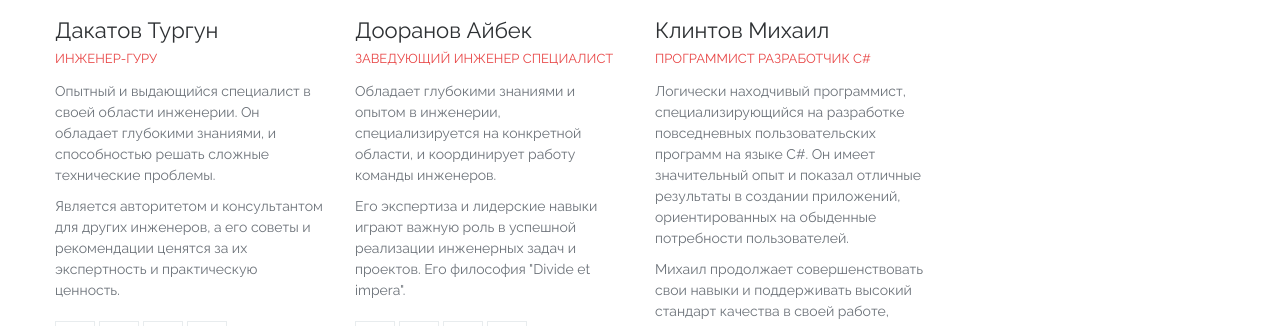
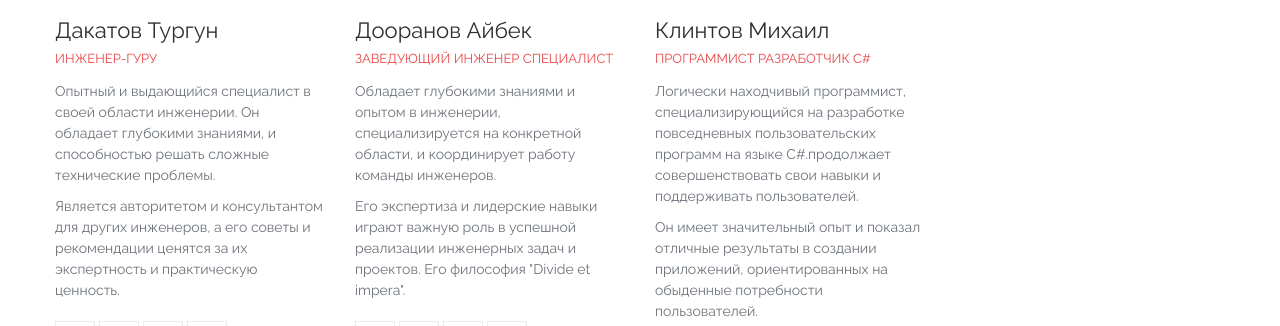
Before and after one commit to CITtechAss/CITtECH, a plain HTML site: page index.html in a window 1280 px wide. Shown: the part 4097-4423 px from the top of the page. Drawn offline with nearby package versions, Linux system fonts and the light colour scheme.

Commit message:
Update index.html

```diff
--- a/index.html
+++ b/index.html
@@ -333,8 +333,8 @@
                     <div class="team__name">Клинтов Михаил</div>
                     <div class="team__prof">Программист разработчик C#</div>
                     <div class="team__text">
-                        <p>Логически находчивый программист, специализирующийся на разработке повседневных пользовательских программ на языке C#. Он имеет значительный опыт и показал отличные результаты в создании приложений, ориентированных на обыденные потребности пользователей. </p>
-                        <p>Михаил продолжает совершенствовать свои навыки и поддерживать высокий стандарт качества в своей работе, обеспечивая удовлетворение и комфорт пользователей.</p>
+                        <p>Логически находчивый программист, специализирующийся на разработке повседневных пользовательских программ на языке C#.продолжает совершенствовать свои навыки и поддерживать пользователей. </p>
+                        <p>Он имеет значительный опыт и показал отличные результаты в создании приложений, ориентированных на обыденные потребности пользователей. </p>
                     </div>
                     <div class="social">
                         <a class="social__item" href="#">
```
